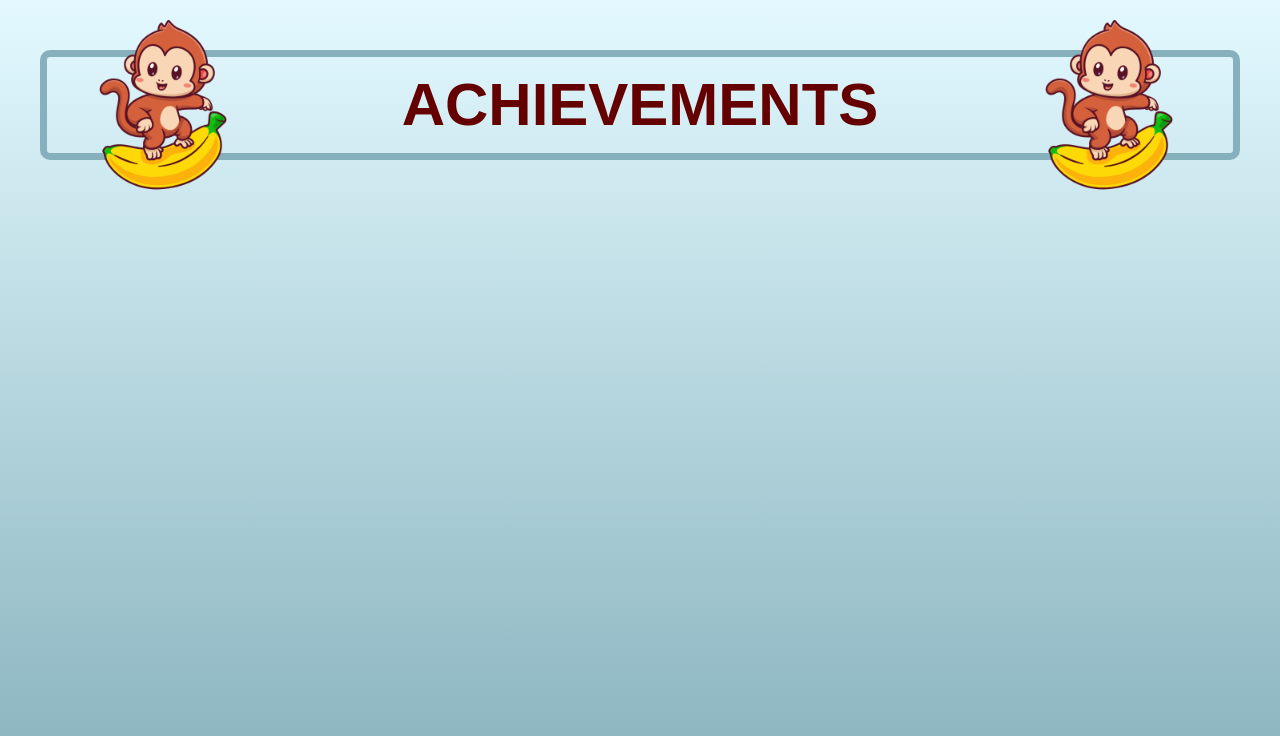
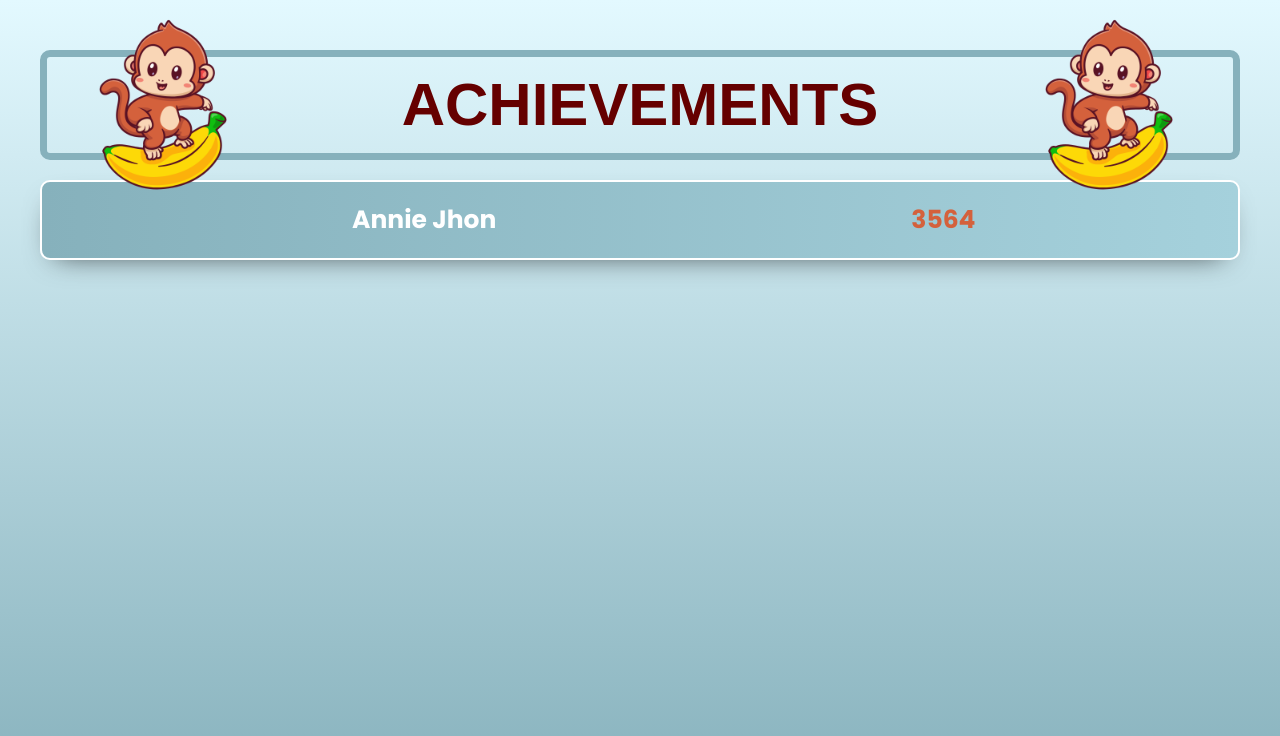
Before and after one commit to ChamikaJayarathna/Banana-Frontend, a React (Vite) app: page /leaderboard in a window 1280 px wide. Shown: the top 736 px of the page. Built offline with nearby package versions, Linux system fonts and the light colour scheme; a web font is replaced by a local one.

Commit message:
update leaderbord component UI

```diff
--- a/src/components/Leaderboard/Leaderboard.jsx
+++ b/src/components/Leaderboard/Leaderboard.jsx
@@ -1,5 +1,6 @@
 import React from 'react';
 import Monkey from '../../assets/momkey11.png';
+import LeaderboardCom from '../LeaderboardCom/LeaderboardCom';
 import './Leaderboard.css';
 
 const Leaderboard = () => {
@@ -14,6 +15,11 @@ const Leaderboard = () => {
                 <img src={Monkey} alt="image" className='leaderboard-monkey-icon'/>
             </div>
         </div>
+
+        <div className="">
+          <LeaderboardCom/>
+        </div>
+
     </div>
   );
 }
--- a/src/components/LeaderboardCom/LeaderboardCom.css
+++ b/src/components/LeaderboardCom/LeaderboardCom.css
@@ -0,0 +1,26 @@
+.leaderboard-component-achievement-item {
+    width: 1200px;
+    height: 80px;
+    display: flex;
+    align-items: center;
+    background: linear-gradient(to right, #86B1BC, #a5d1dc);
+    border: 2px solid white;
+    box-shadow: -1px 11px 29px -16px rgba(0,0,0,0.75);
+    border-radius: 10px;
+    padding: 10px;
+    gap: 15px;
+}
+
+.leaderboard-component-name {
+    font-size: 25px;
+    font-weight: bold;
+    color: #ffffff;
+    margin-left: 300px;
+}
+
+.leaderboard-component-score {
+    font-size: 25px;
+    color: #D4613C;
+    font-weight: bold;
+    margin-left: 400px;
+}
--- a/src/components/LeaderboardCom/LeaderboardCom.jsx
+++ b/src/components/LeaderboardCom/LeaderboardCom.jsx
@@ -3,7 +3,10 @@ import './LeaderboardCom.css';
 
 const LeaderboardCom = () => {
   return (
-    <div>LeaderboardCom</div>
+    <div className="leaderboard-component-achievement-item">
+        <span className="leaderboard-component-name">Annie Jhon</span>
+        <span className="leaderboard-component-score">3564</span>
+    </div>
   );
 }
 
```
